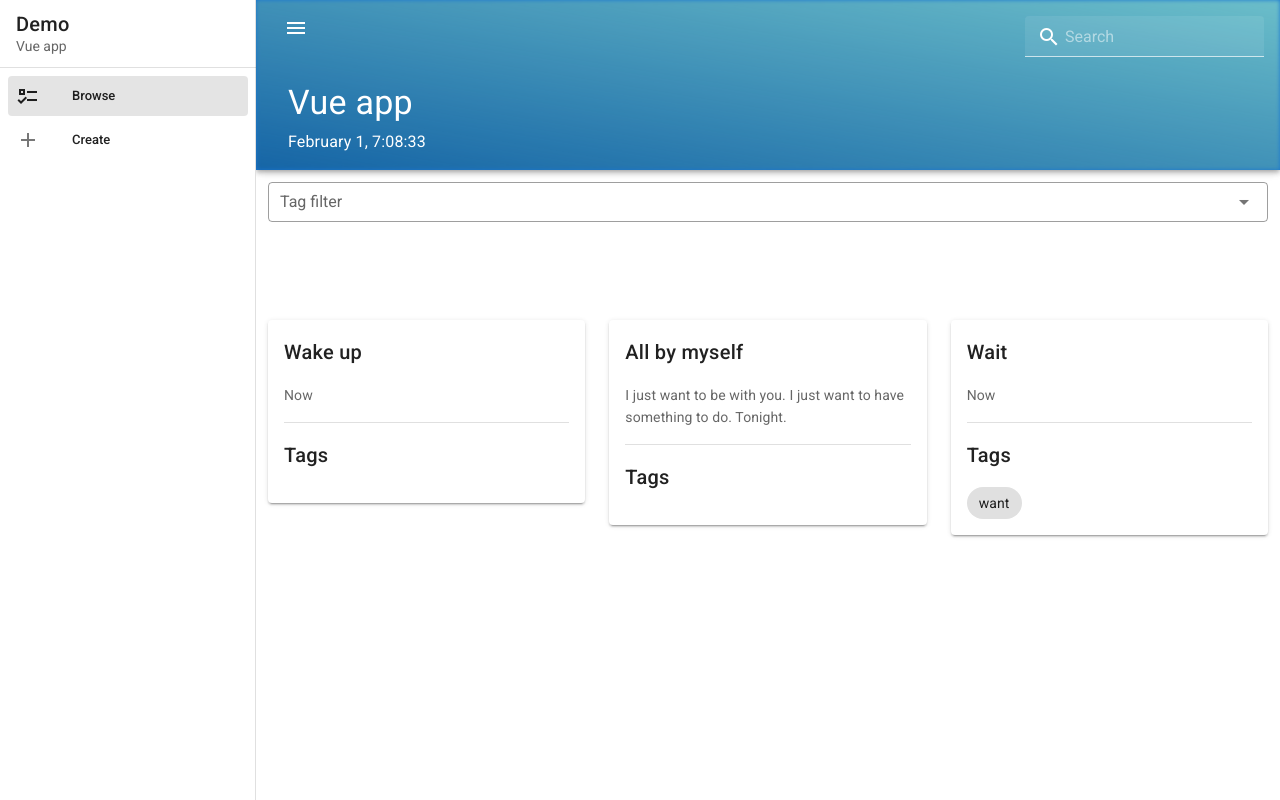
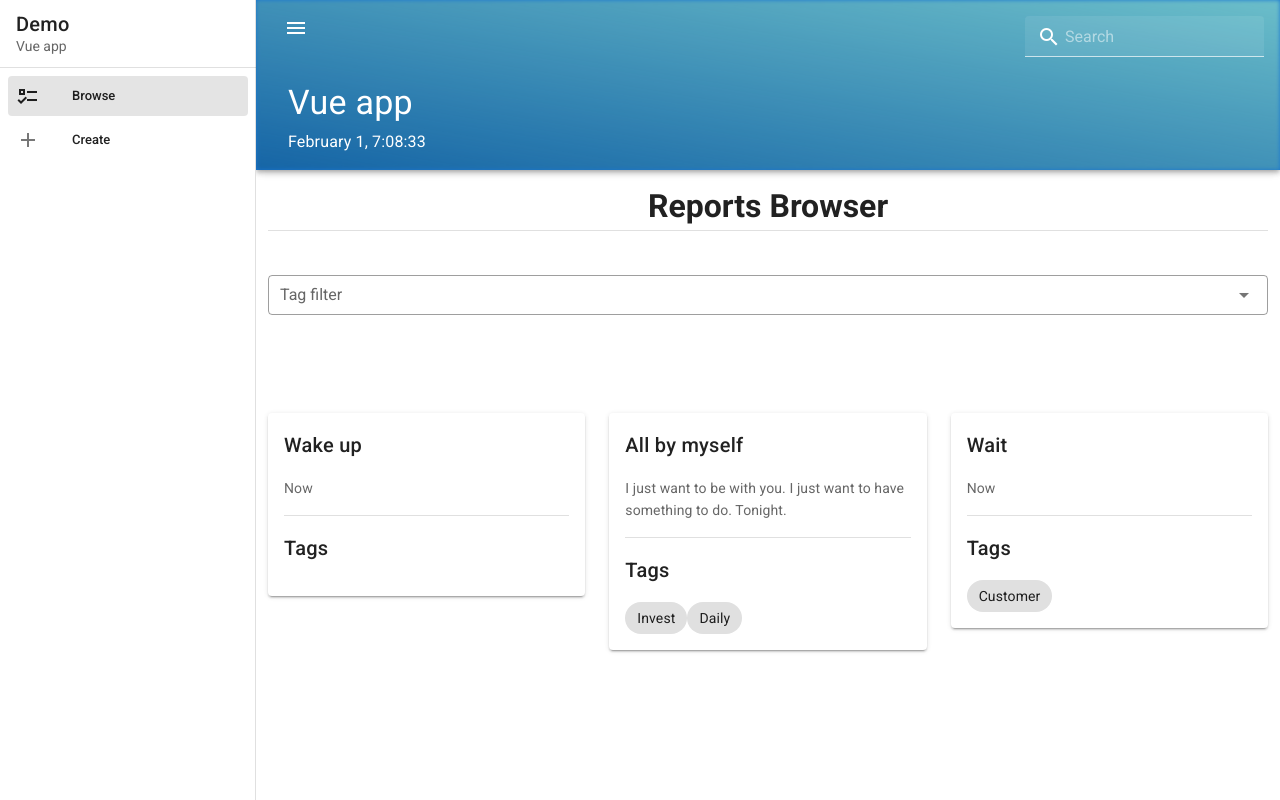
Before and after one commit to DiscoDancer/VueApp, a Vue app in the folder my-app/: page /#/ in a window 1280 px wide. Built offline with nearby package versions, Linux system fonts and the light colour scheme.

Commit message:
filter by tags

```diff
--- a/my-app/src/components/ReportList.vue
+++ b/my-app/src/components/ReportList.vue
@@ -1,19 +1,5 @@
 <template>
   <v-container>
-    <v-row>
-      <v-col cols="12">
-        <v-autocomplete
-          v-model="values"
-          :items="items"
-          outlined
-          dense
-          chips
-          small-chips
-          label="Tag filter"
-          multiple
-        ></v-autocomplete>
-      </v-col>
-    </v-row>
     <v-row>
       <v-col
         cols="12"
@@ -24,7 +10,6 @@
         :key="report.id"
       >
         <report
-
           :report="report"
         >
         </report>
@@ -35,17 +20,12 @@
 
 <script>
 import Report from '@/components/Report.vue';
-import { reportTags } from '@/data/reportTags';
 
 export default {
   name: 'ReportList',
   components: {
     report: Report,
   },
-  data: () => ({
-    items: reportTags,
-    values: [],
-  }),
 };
 </script>
 
--- a/my-app/src/store/index.js
+++ b/my-app/src/store/index.js
@@ -8,6 +8,7 @@ Vue.use(Vuex);
 export default new Vuex.Store({
   state: {
     search: null,
+    tags: [],
     snackbar: {
       show: false,
       text: '',
@@ -23,19 +24,22 @@ export default new Vuex.Store({
         id: nanoid(),
         name: 'All by myself',
         description: 'I just want to be with you. I just want to have something to do. Tonight.',
-        tags: [],
+        tags: ['Invest', 'Daily'],
       },
       {
         id: nanoid(),
         name: 'Wait',
         description: 'Now',
-        tags: ['want'],
+        tags: ['Customer'],
       },
     ],
   },
   mutations: {
     setSearch(state, value) {
       state.search = value;
+    },
+    setTags(state, value) {
+      state.tags = value;
     },
     addReport(state, { name, description, tags }) {
       state.reports.push({
@@ -72,11 +76,24 @@ export default new Vuex.Store({
   },
   getters: {
     reportsFiltered(state) {
+      let reports;
+
       if (!state.search) {
-        return state.reports;
+        reports = state.reports;
+      } else {
+        reports = state.reports
+          .filter((x) => x.name.toLowerCase().includes(state.search.toLowerCase()));
       }
 
-      return state.reports.filter((x) => x.name.toLowerCase().includes(state.search.toLowerCase()));
+      if (state.tags && state.tags.length > 0) {
+        reports = reports
+          .filter(
+            (report) => report.tags.length > 0
+              && state.tags.every((tag) => report.tags.includes(tag)),
+          );
+      }
+
+      return reports;
     },
   },
 });
--- a/my-app/src/views/Browse.vue
+++ b/my-app/src/views/Browse.vue
@@ -1,12 +1,37 @@
 <template>
-  <report-list v-if="$store.getters.reportsFiltered.length"/>
-  <no-reports v-else></no-reports>
-
+  <div>
+    <v-container>
+      <v-row class="pb-5">
+        <v-col cols="12">
+          <h1 class="text-center">Reports Browser</h1>
+          <v-divider></v-divider>
+        </v-col>
+      </v-row>
+      <v-row>
+        <v-col cols="12">
+          <v-autocomplete
+            :value="$store.state.tags"
+            :items="items"
+            outlined
+            dense
+            chips
+            small-chips
+            label="Tag filter"
+            multiple
+            @input="$store.commit('setTags', $event)"
+          ></v-autocomplete>
+        </v-col>
+      </v-row>
+    </v-container>
+    <report-list v-if="$store.getters.reportsFiltered.length"/>
+    <no-reports v-else></no-reports>
+  </div>
 </template>
 
 <script>
 import ReportList from '@/components/ReportList.vue';
 import NoReports from '@/components/NoReports.vue';
+import { reportTags } from '@/data/reportTags';
 
 export default {
   name: 'Browse',
@@ -14,9 +39,14 @@ export default {
     'report-list': ReportList,
     'no-reports': NoReports,
   },
+  data: () => ({
+    items: reportTags,
+  }),
 };
 </script>
 
-<style scoped>
-
+<style scoped lang="scss">
+  h1 {
+    color: rgba(0, 0, 0, 0.87);
+  }
 </style>
--- a/my-app/src/views/Create.vue
+++ b/my-app/src/views/Create.vue
@@ -1,5 +1,15 @@
 <template>
-  <report-form class="ma-3"></report-form>
+  <v-container>
+    <v-row class="pb-5">
+      <v-col cols="12">
+        <h1 class="text-center" color="blue-grey lighten-1">Create report</h1>
+        <v-divider></v-divider>
+      </v-col>
+      <v-col cols="12">
+        <report-form class="ma-3"></report-form>
+      </v-col>
+    </v-row>
+  </v-container>
 </template>
 
 <script>
@@ -13,6 +23,8 @@ export default {
 };
 </script>
 
-<style scoped>
-
+<style scoped lang="scss">
+  h1 {
+    color: rgba(0, 0, 0, 0.87);
+  }
 </style>
```
